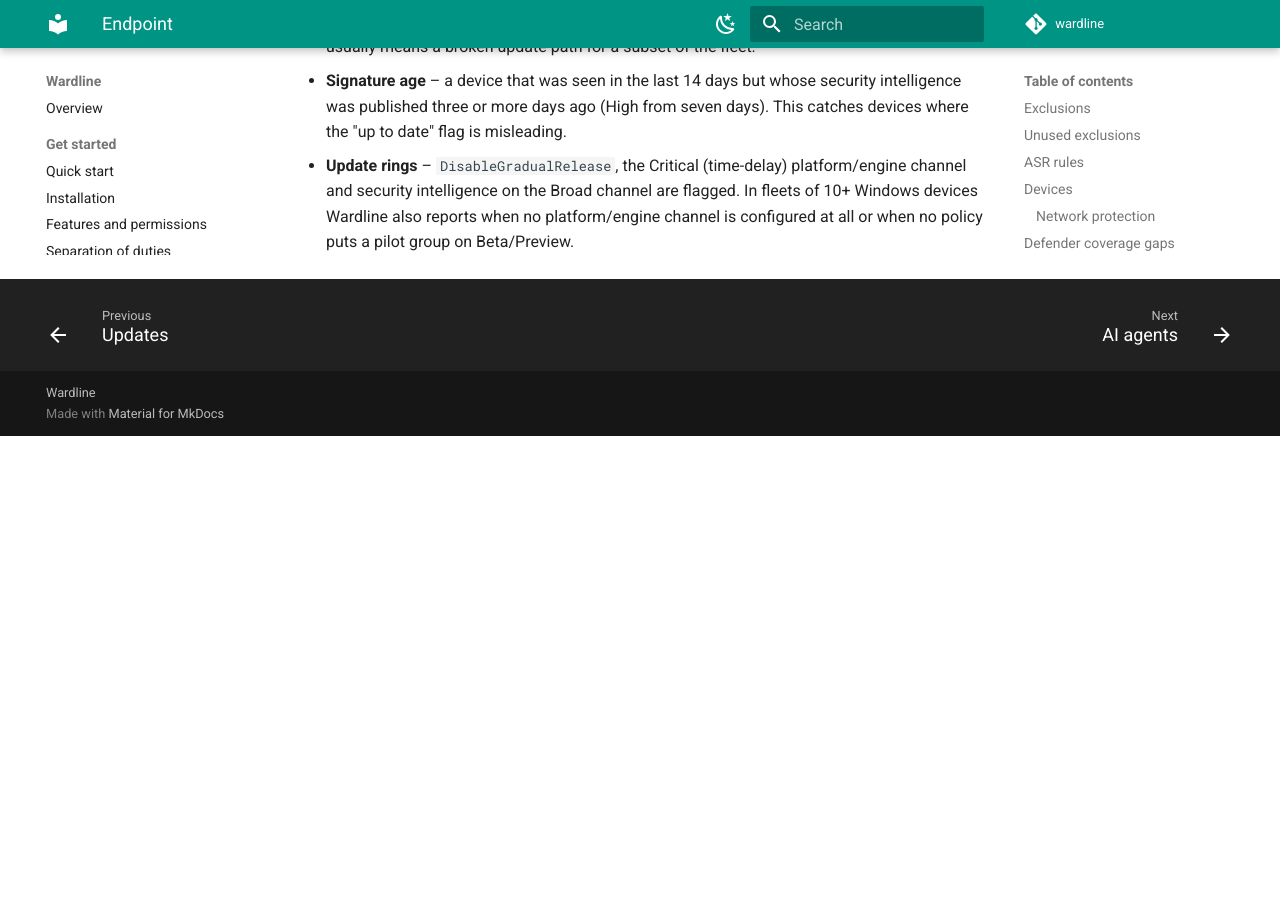
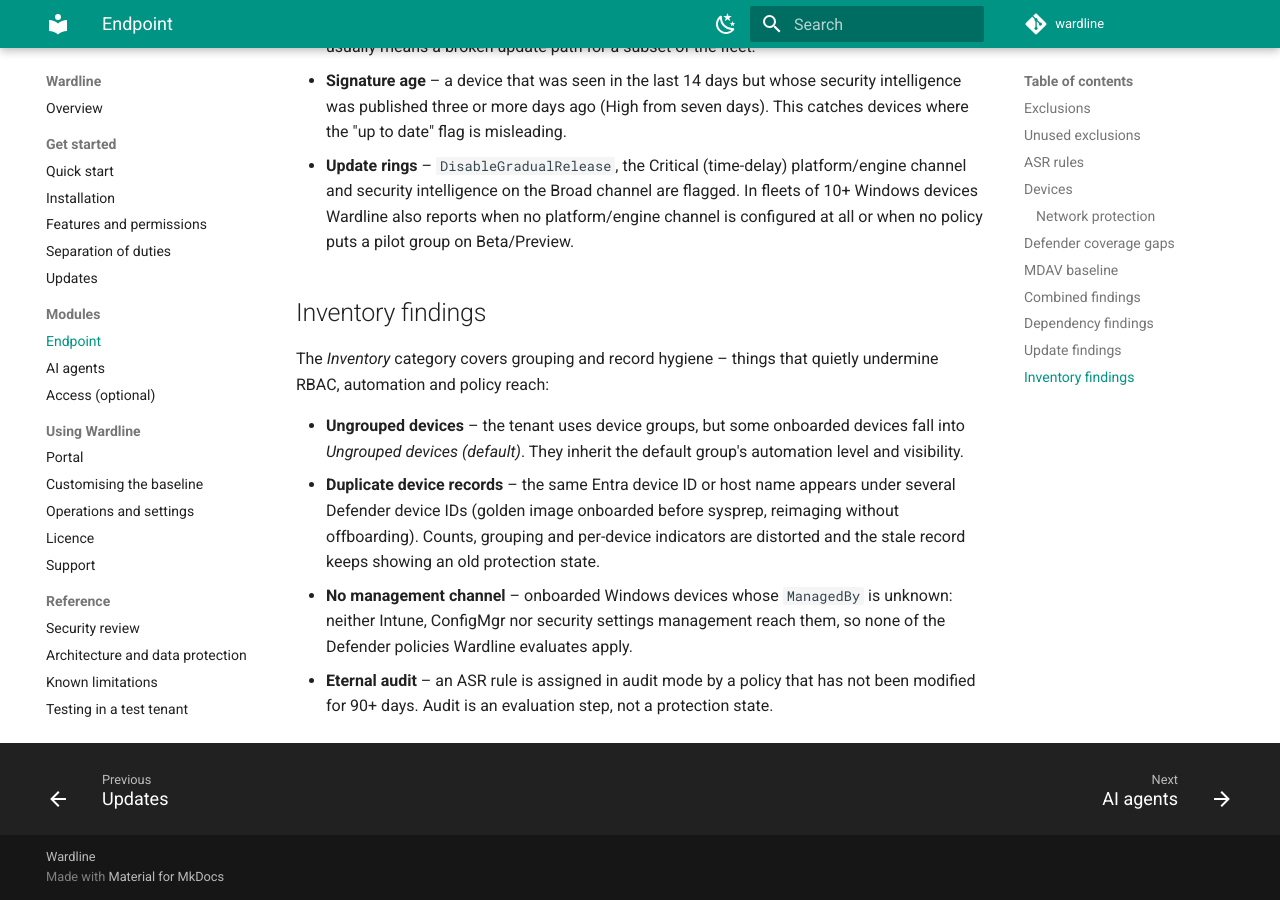
Before and after one commit to dominikhoefling/gapsio, an MkDocs documentation site: the page built from docs/modules/endpoint.md, in a window 1280 px wide and 900 px high, scrolled down 3401 px. Built offline with MkDocs 1.6.1 and Material for MkDocs 9.7.7, drawn with Linux system fonts in a browser that asks for light colours; comment, search, counter and statistics services are not loaded; before the commit the page ends 3837 px from its top, so only the background shows below that.

Commit message:
Add inventory findings: ungrouped devices, duplicates, unmanaged devices, eternal ASR audit
New Inventory category: devices outside every device group while groups are in
use, duplicate device records by Entra device ID or host name, onboarded Windows
devices with ManagedBy unknown (no policy reaches them), and ASR rules in audit
mode from policies untouched for 90+ days. DeviceInfo query now collects
ManagedBy; setting values carry the policy's lastModified.

```diff
--- a/docs/modules/endpoint.md
+++ b/docs/modules/endpoint.md
@@ -99,3 +99,18 @@ The *Updates* category looks at how Defender itself is kept current:
 - **Update rings** – `DisableGradualRelease`, the Critical (time-delay) platform/engine channel and security
   intelligence on the Broad channel are flagged. In fleets of 10+ Windows devices Wardline also reports when no
   platform/engine channel is configured at all or when no policy puts a pilot group on Beta/Preview.
+
+## Inventory findings
+
+The *Inventory* category covers grouping and record hygiene – things that quietly undermine RBAC, automation
+and policy reach:
+
+- **Ungrouped devices** – the tenant uses device groups, but some onboarded devices fall into *Ungrouped devices
+  (default)*. They inherit the default group's automation level and visibility.
+- **Duplicate device records** – the same Entra device ID or host name appears under several Defender device IDs
+  (golden image onboarded before sysprep, reimaging without offboarding). Counts, grouping and per-device
+  indicators are distorted and the stale record keeps showing an old protection state.
+- **No management channel** – onboarded Windows devices whose `ManagedBy` is unknown: neither Intune, ConfigMgr
+  nor security settings management reach them, so none of the Defender policies Wardline evaluates apply.
+- **Eternal audit** – an ASR rule is assigned in audit mode by a policy that has not been modified for 90+ days.
+  Audit is an evaluation step, not a protection state.
```
Also changed, not shown: CHANGELOG.md (+1 -0 lines), 3 other files.
